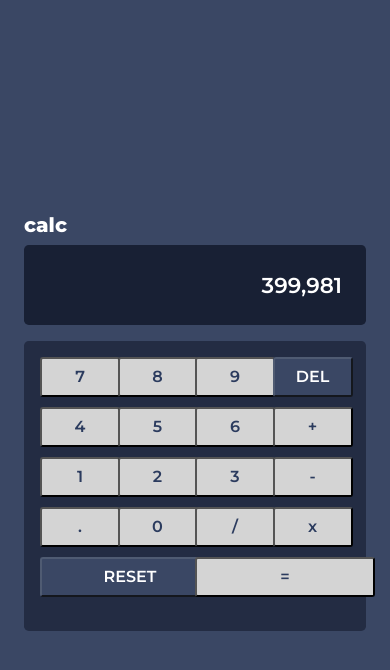
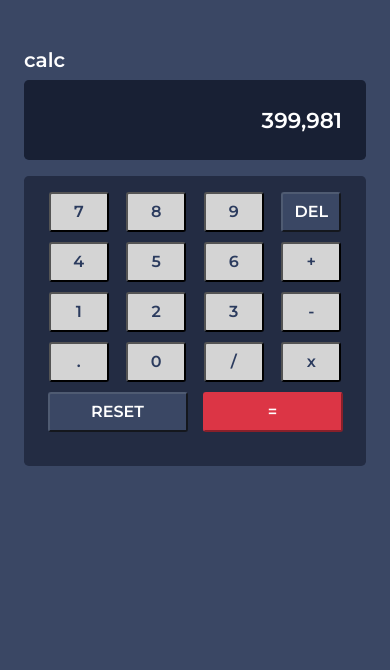
Before and after one commit to AnnaCalabrese/Odin-program-projects, a plain HTML site: page calcolatrice/index.html in a window 390 px wide. Drawn offline with nearby package versions, Linux system fonts and the light colour scheme.

Commit message:
Media query + CSS  added

```diff
--- a/calcolatrice/index.html
+++ b/calcolatrice/index.html
@@ -9,9 +9,9 @@
   </head>
   <body>
       <!-- Container generale calcolatrice -->
-      <div class="container vh-100 p-md-5 d-flex align-items-center justify-content-center">
+      <div class="container  vh-100 p-md-5 d-flex pt-5 align-items-md-center justify-content-center">
         <div class="calc-container container-fluid">
-          <h4 class="text-white fs-5 fw-bold">calc</h4>
+          <h4 class="text-white fs-5 ">calc</h4>
           <div class="calc-result text-white d-flex justify-content-end p-4 rounded-3 ">
             <div class="fs-4 ">399,981</div>
           </div>
@@ -51,7 +51,7 @@
               </div>
 
               <div class="col-6">
-                <button class="btn-special btn-equal">=</button>
+                <button class="btn-special btn-danger ">=</button>
               </div>
             </div>
 
--- a/calcolatrice/style.css
+++ b/calcolatrice/style.css
@@ -10,7 +10,7 @@ body{
 }
 
 .calc-container {
-    width: 450px;
+    width: 430px;
 }
 .calc-result{
     background-color: hsl(224, 36%, 15%);
@@ -21,7 +21,7 @@ body{
 }
 button{
     background-color: rgb(212, 212, 212);
-    width:80px ;
+    width:60px ;
     height: 40px;
     border-radius: 3px;
     cursor: pointer;
@@ -42,3 +42,17 @@ button{
     background-color: hsl(222, 26%, 31%);
     border-color: hsl(221, 18%, 38%);
 }
+
+@media (max-width: 470px){
+    .btn-special{
+        width: 140px;
+    }
+
+}
+
+@media (min-width: 470px){
+    button{
+        width: 80px;
+    }
+
+}
```
